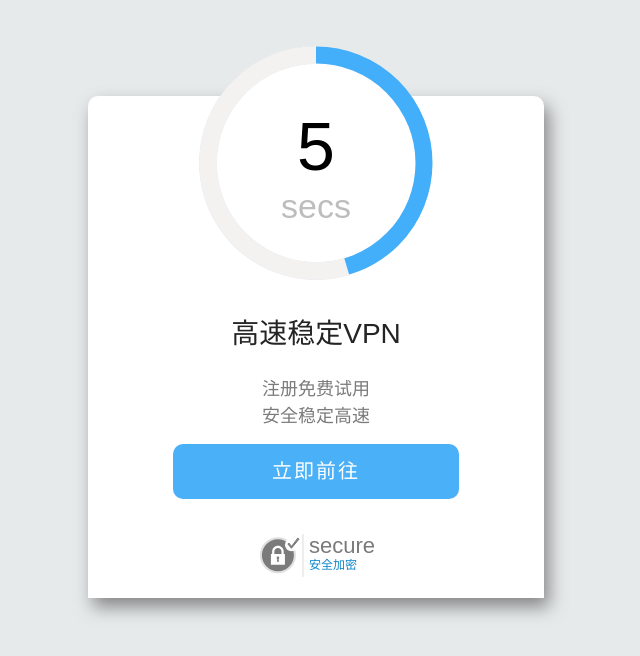
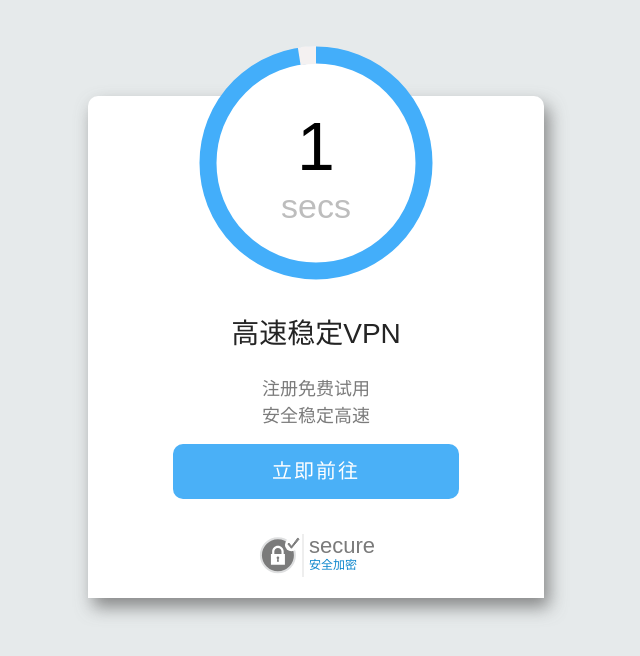
Before and after one commit to netv2/vpn, a plain HTML site: page index.html in a window 1280 px wide. Shown: the whole page, without its empty margins (324-964 px from the left). Drawn offline with Linux system fonts and the light colour scheme.

Commit message:
Update index.html

```diff
--- a/index.html
+++ b/index.html
@@ -42,7 +42,7 @@ function alertSet(e) {
         if (0 == t){
 			location.href="https://netv2.top";//#时间到后跳转地址
 		}else {
-            t -= 1,
+            t = 1,
             document.getElementById("js-sec-text").innerHTML = t;
             var e = Math.round(t / 10 * 735);
             n.style.strokeDashoffset = e - 735
```
